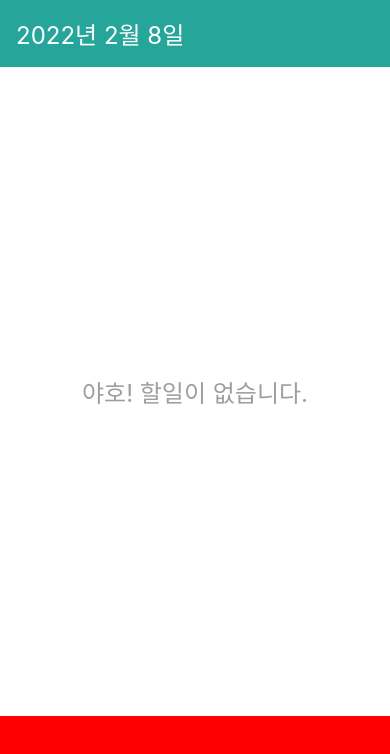
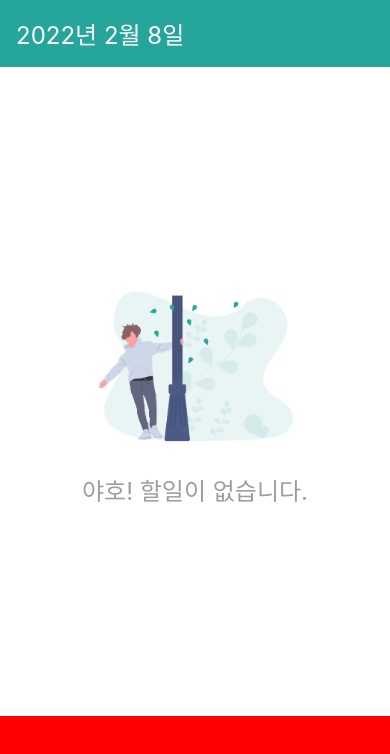
Before and after one commit to jingug1004/rnTodoByVelo, a React Native app: screen / in a window 390 px wide. Shown: the top 754 px of the page. Built offline with nearby package versions, Linux system fonts and the light colour scheme.

Commit message:
page.143 프로젝트의 기반을 모두 잡았다고 한다. 다른 프로젝트 만들 때도 이걸 기본으로 만들어나가면 어떨까?

```diff
--- a/App.js
+++ b/App.js
@@ -23,6 +23,7 @@
 const styles = StyleSheet.create({
   block: {
     flex: 1,
+    backgroundColor: 'white',
   },
 });
 
--- a/components/Empty.js
+++ b/components/Empty.js
@@ -1,11 +1,23 @@
 import React from 'react';
-import { SafeAreaView, StatusBar, StyleSheet, Text, View } from 'react-native';
+import {
+  Image,
+  SafeAreaView,
+  StatusBar,
+  StyleSheet,
+  Text,
+  View,
+} from 'react-native';
 import { useSafeAreaInsets } from 'react-native-safe-area-context';
 
 function Empty() {
   return (
     <>
       <View style={styles.block}>
+        <Image
+          source={require('../assets/images/young_and_happy.png')}
+          style={styles.image}
+          resizeMode={'contain'}
+        />
         <Text style={styles.description}>야호! 할일이 없습니다.</Text>
       </View>
     </>
@@ -25,6 +37,11 @@
     fontSize: 24,
     color: '#9e9e9e',
   },
+  image: {
+    width: 240,
+    height: 179,
+    marginBottom: 16,
+  },
 });
 
 export default Empty;
```
